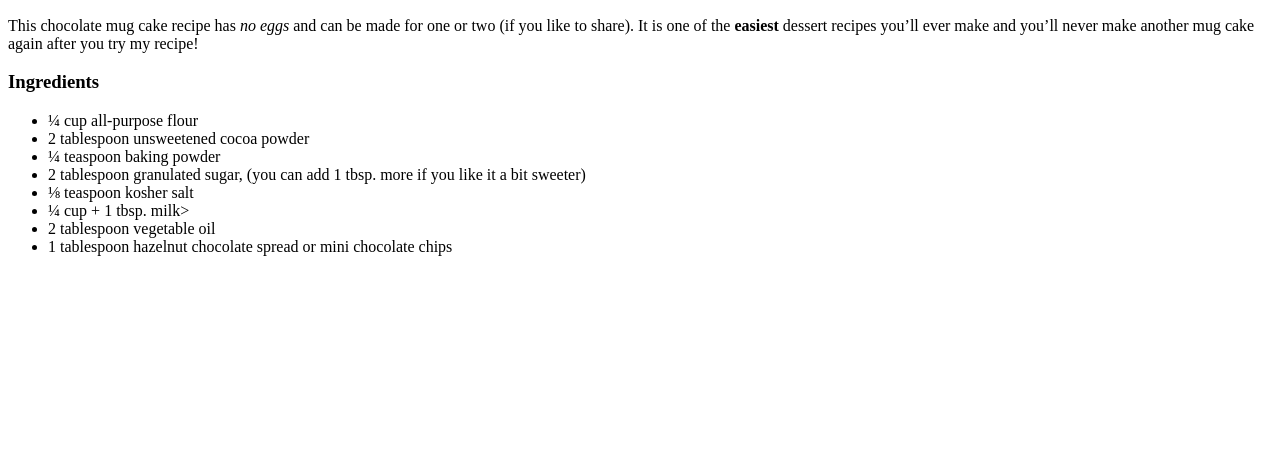
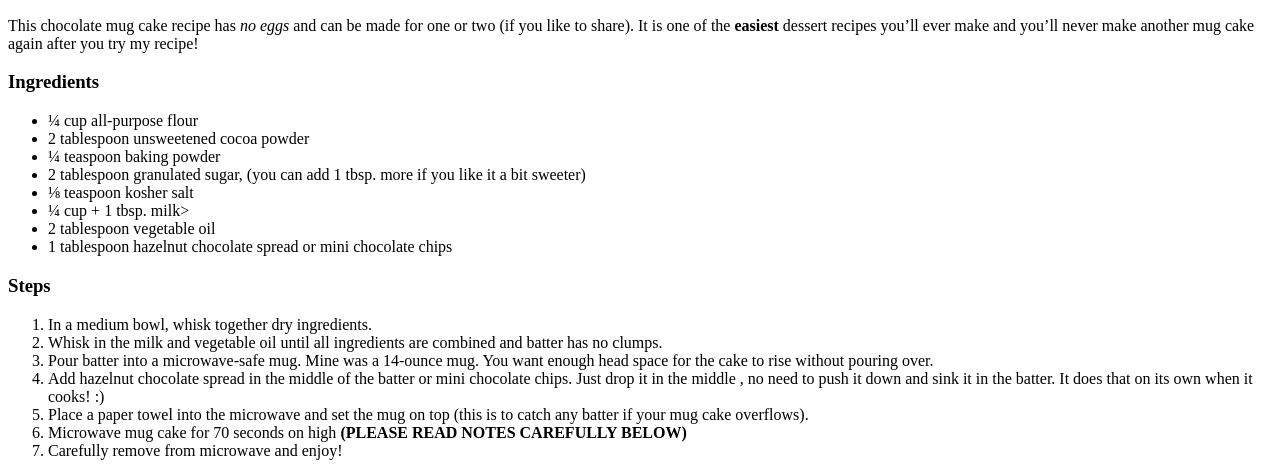
Before and after one commit to petrichorpse/odin-recipes, a plain HTML site: page recipes/chocolate-mug-cake.html in a window 1280 px wide. Shown: the part 434-910 px from the top of the page. Before the commit the page ends 800 px from the top, so only its background shows below. Drawn offline with Linux system fonts and the light colour scheme.

Commit message:
Add chocolate mug cake recipe steps

```diff
--- a/recipes/chocolate-mug-cake.html
+++ b/recipes/chocolate-mug-cake.html
@@ -7,7 +7,7 @@
         <h1>Chocolate Mug Cake</h1>
         <img src="http://www.tablefortwoblog.com/wp-content/uploads/2020/08/chocolate-mug-cake-recipe-photos-tablefortwoblog-4-768x1001.jpg.webp">
         <h2>Description</h2>
-        <p>This chocolate mug cake recipe has <em>no eggs</em> and can be made for one or two (if you like to share).
+            <p>This chocolate mug cake recipe has <em>no eggs</em> and can be made for one or two (if you like to share).
             It is one of the <strong>easiest</strong> dessert recipes you’ll ever make and you’ll never make another mug cake
             again after you try my recipe!</p>
         <h3>Ingredients</h3>
@@ -21,5 +21,17 @@
                 <li>2 tablespoon vegetable oil</li>
                 <li>1 tablespoon hazelnut chocolate spread or mini chocolate chips</li>
             </ul>
+        <h3>Steps</h3>
+            <ol>
+                <li>In a medium bowl, whisk together dry ingredients.</li>
+                <li>Whisk in the milk and vegetable oil until all ingredients are combined and batter has no clumps.</li>
+                <li>Pour batter into a microwave-safe mug. Mine was a 14-ounce mug. You want enough head space for the cake to
+                    rise without pouring over.</li>
+                <li>Add hazelnut chocolate spread in the middle of the batter or mini chocolate chips. Just drop it in the middle
+                    , no need to push it down and sink it in the batter. It does that on its own when it cooks! :)</li>
+                <li>Place a paper towel into the microwave and set the mug on top (this is to catch any batter if your mug cake overflows).</li>
+                <li>Microwave mug cake for 70 seconds on high <strong>(PLEASE READ NOTES CAREFULLY BELOW)</strong></li>
+                <li>Carefully remove from microwave and enjoy!</li>
+            </ol>
     </body>
 </html>
```
